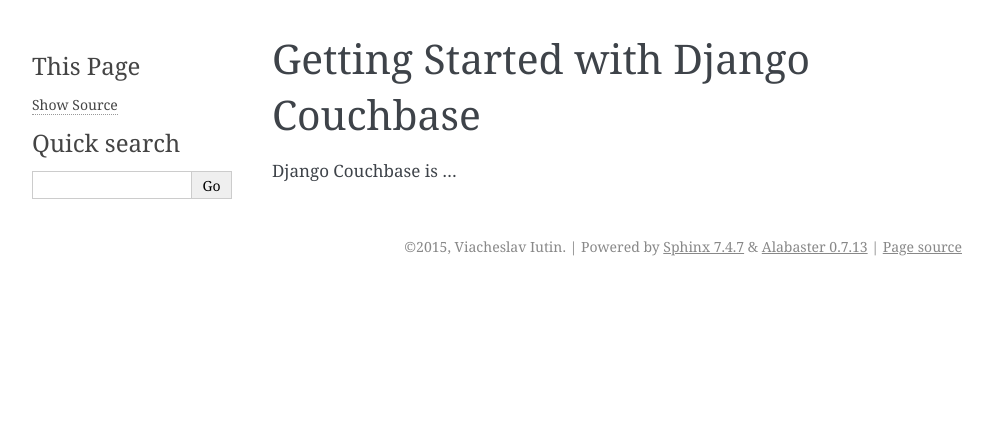
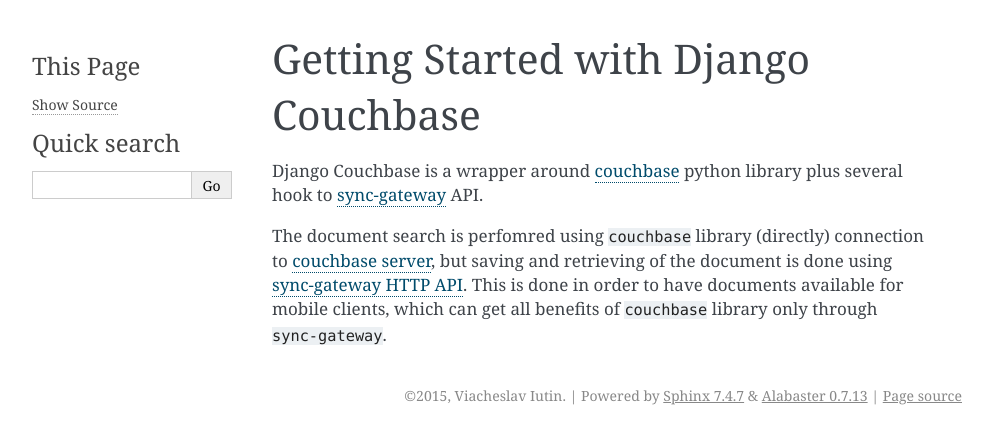
Before and after one commit to smarttradeapp/django_cbtools, a Sphinx documentation site: the page built from docs/tutorial.rst, in a window 1280 px wide. Shown: the top 444 px of the page, without its empty margins (148-1141 px from the left). Built offline with Sphinx 7.4.7, drawn with Linux system fonts in a browser that asks for light colours.

Commit message:
docs: little about

```diff
--- a/docs/tutorial.rst
+++ b/docs/tutorial.rst
@@ -4,4 +4,12 @@
 Getting Started with Django Couchbase
 =====================================
 
-Django Couchbase is ...
+Django Couchbase is a wrapper around `couchbase <https://pypi.python.org/pypi/couchbase>`_
+python library plus several hook to
+`sync-gateway <http://developer.couchbase.com/mobile/develop/references/sync-gateway/rest-api/index.html>`_ API.
+
+The document search is perfomred using ``couchbase`` library (directly) connection
+to `couchbase server <http://www.couchbase.com/>`_,
+but saving and retrieving of the document is done using
+`sync-gateway HTTP API <http://developer.couchbase.com/mobile/develop/references/sync-gateway/rest-api/index.html>`_. This is done in order to have documents available for mobile
+clients, which can get all benefits of ``couchbase`` library only through ``sync-gateway``.
```
